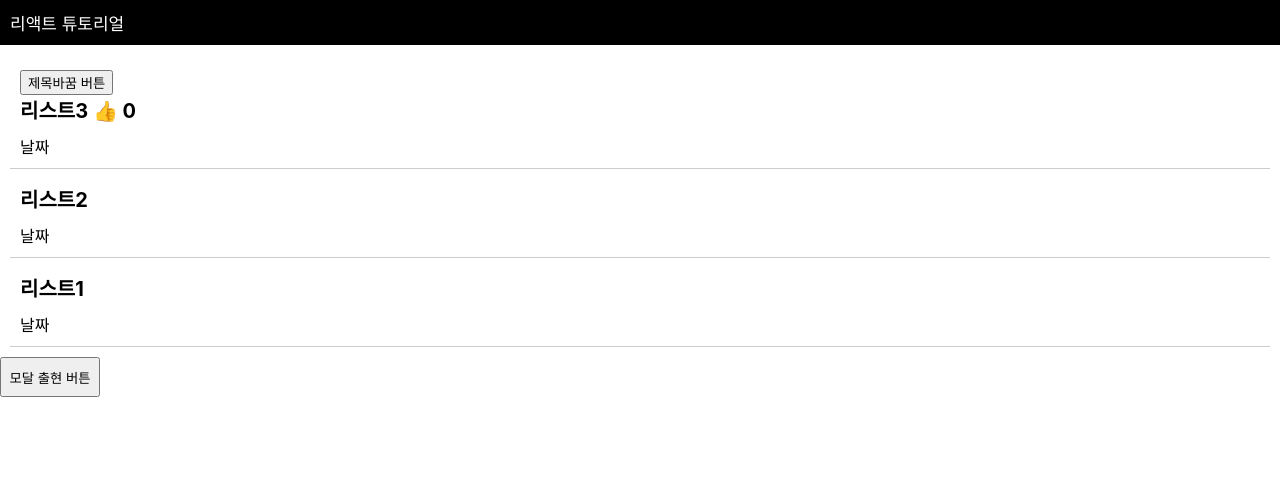
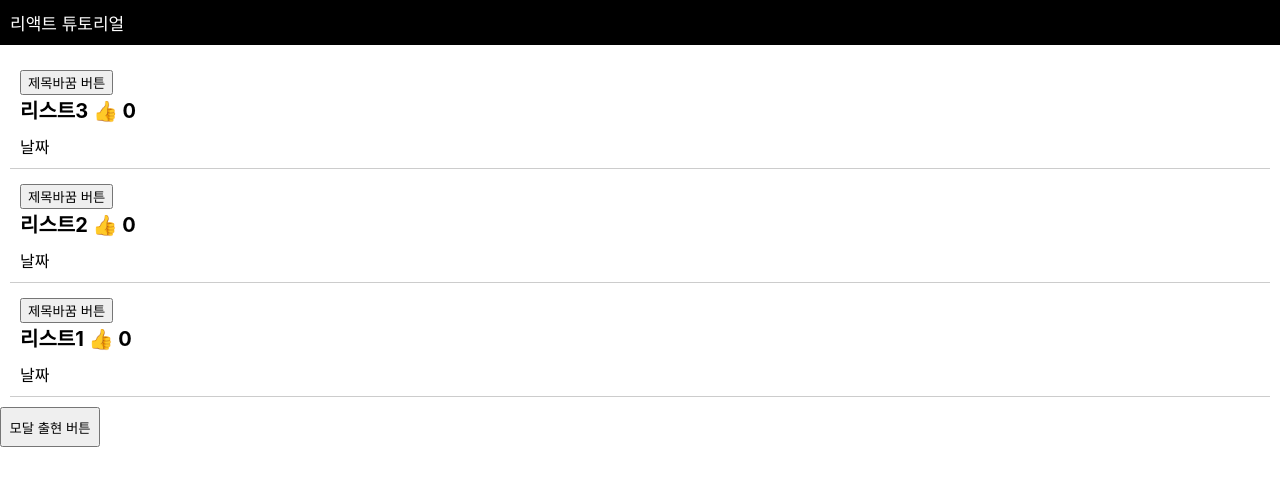
Before and after one commit to VictoryJu/React, a React (Create React App) app: page / in a window 1280 px wide. Shown: the top 486 px of the page. Built offline with nearby package versions, Linux system fonts and the light colour scheme.

Commit message:
React Map

```diff
--- a/src/App.tsx
+++ b/src/App.tsx
@@ -21,19 +21,19 @@ function App() {
     <div className="App">
       <div className="nav-bar">리액트 튜토리얼</div>
       <div className="main-container">
-        <div className='main-wrap'>
-          <button onClick={editTitle}>제목바꿈 버튼</button>
-          <div className="title">{title[0]} <span onClick={()=>setCount(count+=1)}>👍</span> {count} </div>
-          <div>{date}</div>
-        </div>
-        <div className='main-wrap'>
-          <div className="title">{title[1]}</div>
-          <div>{date}</div>
-        </div>
-        <div className='main-wrap'>
-          <div className="title">{title[2]}</div>
-          <div>{date}</div>
-        </div>
+
+        {
+          title.map((item,i)=>{
+            return(
+              <div className='main-wrap'>
+                <button onClick={editTitle}>제목바꿈 버튼</button>
+                <div className="title">{item} <span onClick={()=>setCount(count)}>👍</span> {count} </div>
+                <div>{date}</div>
+              </div>
+            )
+          })
+        }
+
       </div>
 
       <button className='modal-btn' onClick={()=>setIsShow(isShow?false:true)}>모달 출현 버튼</button>
```
